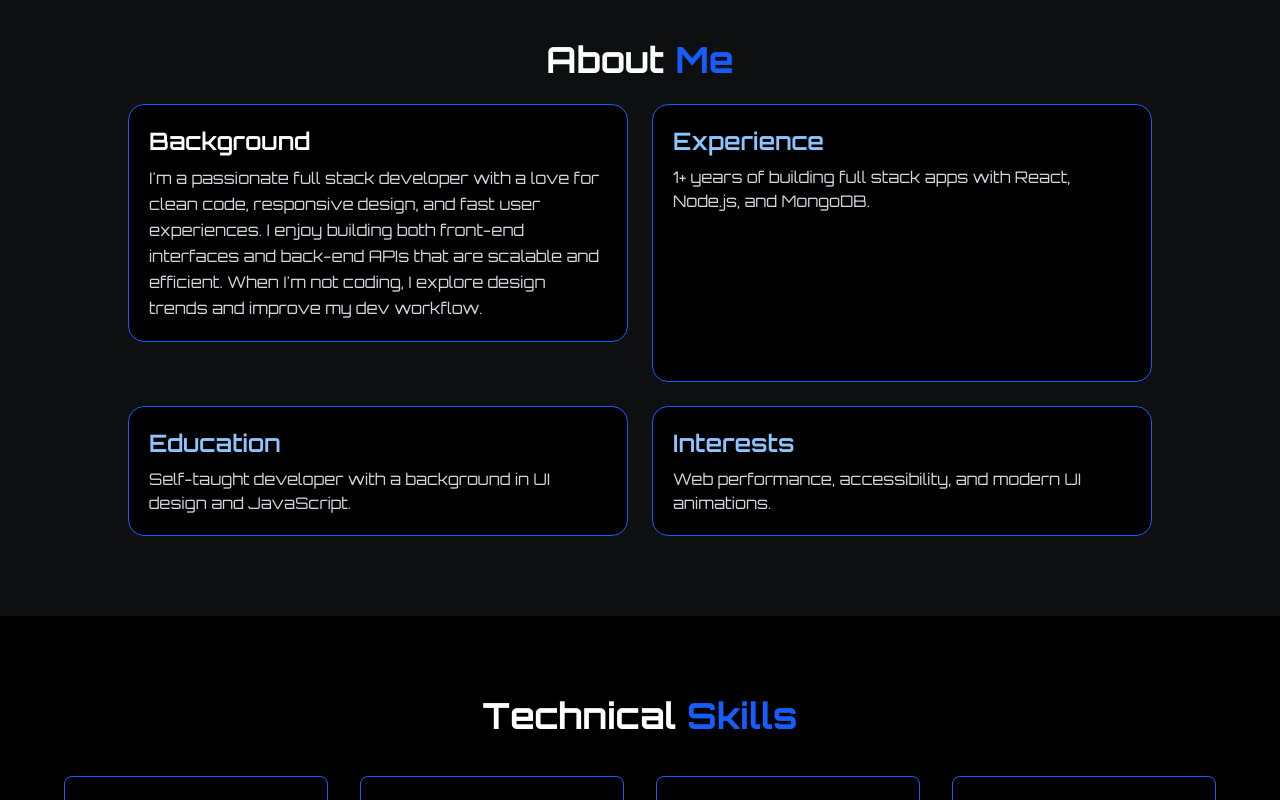
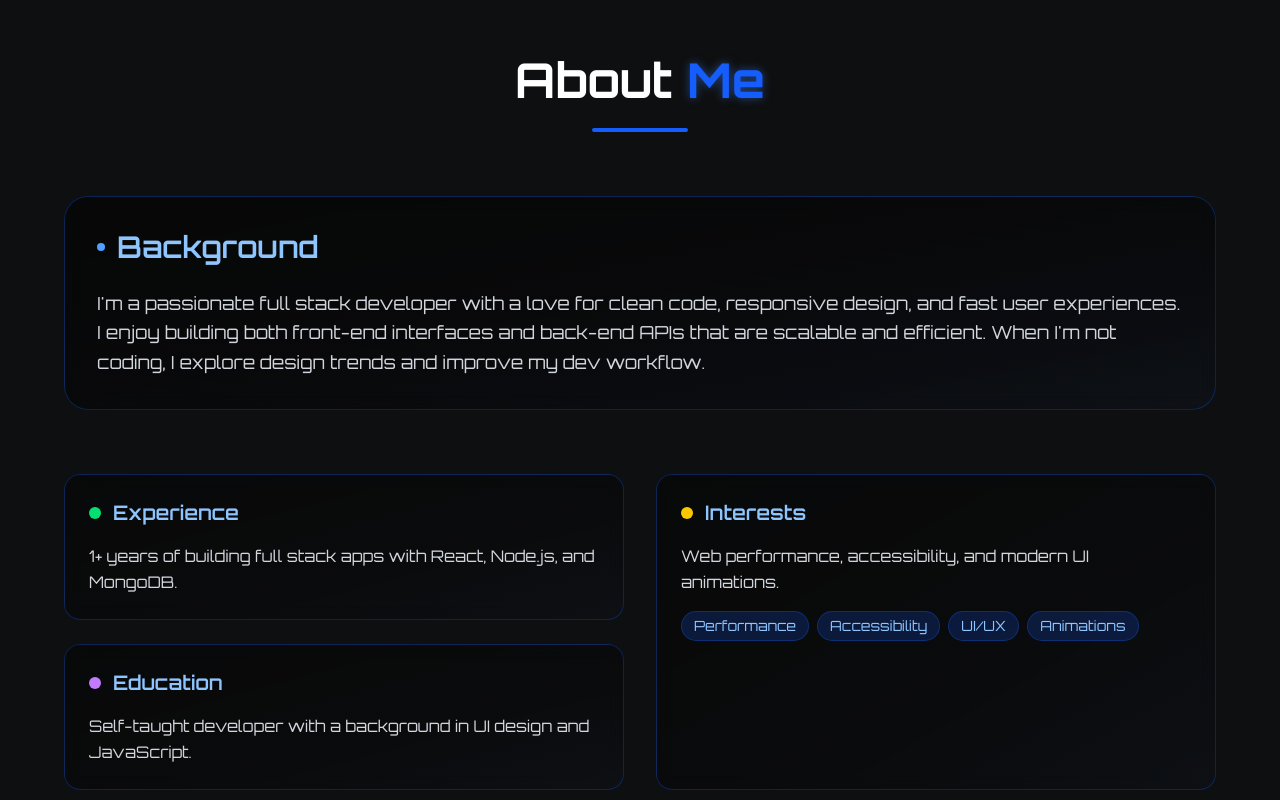
Before and after one commit to Termoc/ourportotwo, a React (Vite) app: page / in a window 1280 px wide. Shown: the part 840-1640 px from the top of the page. Built offline with nearby package versions, Linux system fonts and the light colour scheme.

Commit message:
Update About.jsx

```diff
--- a/src/components/About.jsx
+++ b/src/components/About.jsx
@@ -1,31 +1,69 @@
-
 const About = () => {
   return (
-    <section id="about" className="py-20 bg-standar text-white px-6">
-      <div className="max-w-5xl mx-auto text-center">
-        <h2 className="text-3xl md:text-4xl font-bold mb-6 text-white">
-          About <span className="text-blue-600">Me</span>
-        </h2>
-        <div className="grid grid-cols-1 sm:grid-cols-2 gap-6 text-left">
-          <div className="border border-blue-600 rounded-2xl bg-black p-5 mb-10">
-            <h1 className="text-2xl font-semibold text-white mb-2">Background</h1>
-            <p className="text-md leading-relaxed text-gray-300">
+    <section id="about" className="py-24 bg-standar text-white px-6">
+      <div className="max-w-6xl mx-auto">
+        <div className="text-center mb-16">
+          <h2 className="text-4xl md:text-5xl font-bold mb-6 text-white">
+            About <span className="text-blue-600 glow-text">Me</span>
+          </h2>
+          <div className="w-24 h-1 bg-blue-600 mx-auto rounded-full"></div>
+        </div>
+
+        <div className="grid grid-cols-1 lg:grid-cols-2 gap-8 text-left">
+          {/* Main Background Card */}
+          <div className="lg:col-span-2 border border-blue-600/30 rounded-3xl bg-gradient-to-br from-black/50 to-gray-900/30 p-8 mb-8 card-hover backdrop-blur-sm">
+            <h3 className="text-3xl font-semibold text-blue-300 mb-6 flex items-center gap-3">
+              <span className="w-2 h-2 bg-blue-400 rounded-full animate-pulse"></span>
+              Background
+            </h3>
+            <p className="text-lg leading-relaxed text-gray-300">
               I'm a passionate full stack developer with a love for clean code, responsive design, and fast user experiences.
               I enjoy building both front-end interfaces and back-end APIs that are scalable and efficient.
               When I'm not coding, I explore design trends and improve my dev workflow.
             </p>
           </div>
-          <div className="border border-blue-600 rounded-2xl bg-black p-5">
-            <h1 className="text-2xl font-semibold text-blue-300 mb-2">Experience</h1>
-            <p className="text-gray-300">1+ years of building full stack apps with React, Node.js, and MongoDB.</p>
+
+          {/* Info Cards Grid */}
+          <div className="grid grid-cols-1 sm:grid-cols-2 lg:grid-cols-1 gap-6">
+            <div className="border border-blue-600/30 rounded-2xl bg-gradient-to-br from-black/40 to-gray-900/20 p-6 grid-item backdrop-blur-sm">
+              <div className="flex items-center gap-3 mb-4">
+                <div className="w-3 h-3 bg-green-400 rounded-full"></div>
+                <h4 className="text-xl font-semibold text-blue-300">Experience</h4>
+              </div>
+              <p className="text-gray-300 leading-relaxed">
+                1+ years of building full stack apps with React, Node.js, and MongoDB.
+              </p>
+            </div>
+
+            <div className="border border-blue-600/30 rounded-2xl bg-gradient-to-br from-black/40 to-gray-900/20 p-6 grid-item backdrop-blur-sm">
+              <div className="flex items-center gap-3 mb-4">
+                <div className="w-3 h-3 bg-purple-400 rounded-full"></div>
+                <h4 className="text-xl font-semibold text-blue-300">Education</h4>
+              </div>
+              <p className="text-gray-300 leading-relaxed">
+                Self-taught developer with a background in UI design and JavaScript.
+              </p>
+            </div>
           </div>
-          <div className="border border-blue-600 rounded-2xl bg-black p-5">
-            <h1 className="text-2xl font-semibold text-blue-300 mb-2">Education</h1>
-            <p className="text-gray-300">Self-taught developer with a background in UI design and JavaScript.</p>
-          </div>
-          <div className="border border-blue-600 rounded-2xl bg-black p-5">
-            <h1 className="text-2xl font-semibold text-blue-300 mb-2">Interests</h1>
-            <p className="text-gray-300">Web performance, accessibility, and modern UI animations.</p>
+
+          <div className="border border-blue-600/30 rounded-2xl bg-gradient-to-br from-black/40 to-gray-900/20 p-6 grid-item backdrop-blur-sm">
+            <div className="flex items-center gap-3 mb-4">
+              <div className="w-3 h-3 bg-yellow-400 rounded-full"></div>
+              <h4 className="text-xl font-semibold text-blue-300">Interests</h4>
+            </div>
+            <p className="text-gray-300 leading-relaxed mb-4">
+              Web performance, accessibility, and modern UI animations.
+            </p>
+            <div className="flex flex-wrap gap-2">
+              {['Performance', 'Accessibility', 'UI/UX', 'Animations'].map((interest) => (
+                <span
+                  key={interest}
+                  className="px-3 py-1 bg-blue-600/20 text-blue-300 rounded-full text-sm border border-blue-600/30 hover:bg-blue-600/30 transition-colors duration-300"
+                >
+                  {interest}
+                </span>
+              ))}
+            </div>
           </div>
         </div>
       </div>
```
